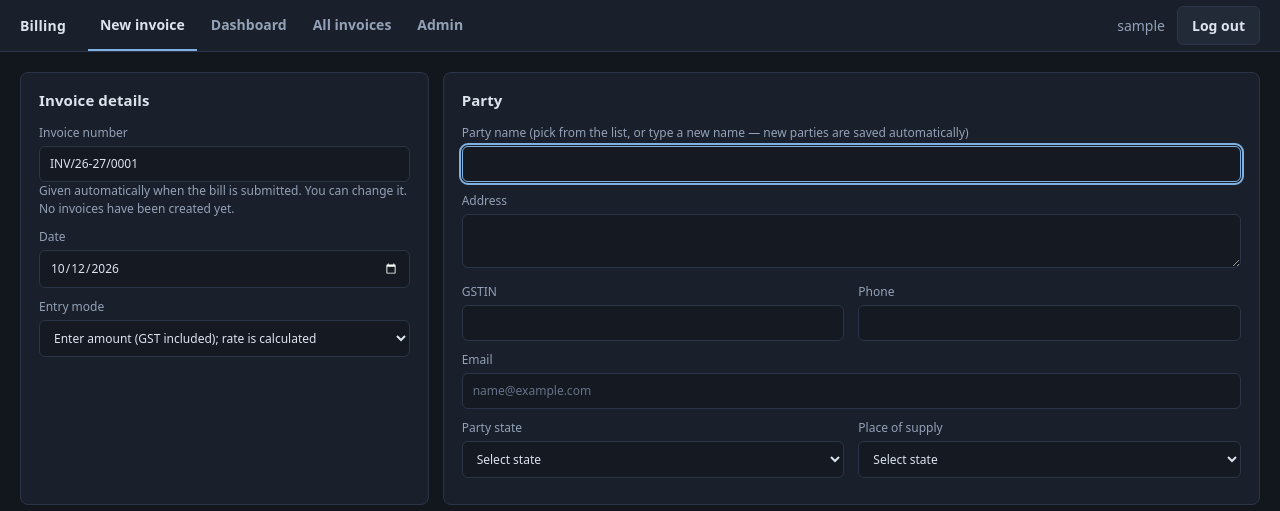
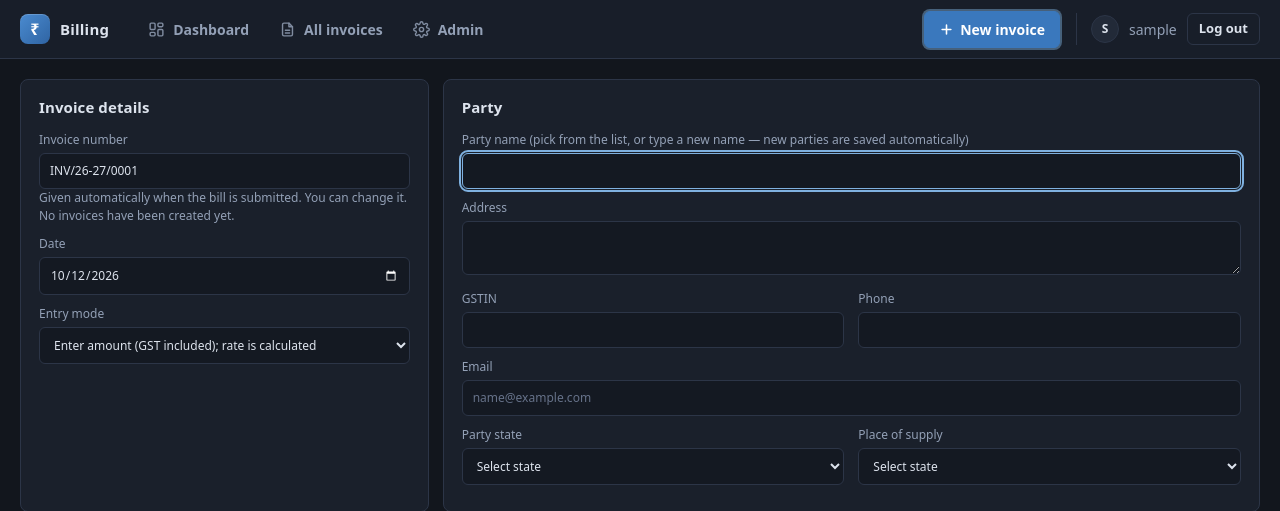
Before and after one commit to souravdas007123/Billing, a Django app: page /new/ in a window 1280 px wide. Shown: the top 511 px of the page. Run offline with Django 4.2, Linux system fonts and the light colour scheme; the visitor is signed in with stand-in values (Sample User, id 1); data comes from the database, SQL or seed files in the repository; data that the repository does not hold is empty.

Commit message:
Redesign the top navigation: sticky header, icon tabs, primary New invoice button
Co-Authored-By: Claude Sonnet 5.5 <noreply@anthropic.com>
Claude-Session: https://claude.ai/code/session_01HiLuxheTy3d6sPwmP5Lfkn

```diff
--- a/billing/templates/billing/base.html
+++ b/billing/templates/billing/base.html
@@ -41,25 +41,33 @@
   a:hover { text-decoration: underline; }
 
   header.top {
-    background: var(--surface);
+    position: sticky; top: 0; z-index: 20;
+    background: rgba(26, 32, 43, .92); backdrop-filter: blur(8px);
     border-bottom: 1px solid var(--line);
-    padding: 0 20px;
-    display: flex;
-    align-items: stretch;
-    gap: 4px;
-    height: 52px;
   }
-  header.top .brand { display: flex; align-items: center; margin-right: 18px; font-weight: 700; letter-spacing: .2px; color: var(--ink); }
+  header.top .bar { max-width: 1280px; margin: 0 auto; padding: 0 20px; height: 58px; display: flex; align-items: center; gap: 8px; }
+  header.top .brand { display: flex; align-items: center; gap: 10px; margin-right: 18px; font-weight: 700; font-size: 15px; letter-spacing: .2px; color: var(--ink); }
   header.top .brand:hover { text-decoration: none; }
-  header.top nav { display: flex; align-items: stretch; gap: 2px; }
-  header.top nav a {
-    display: flex; align-items: center; padding: 0 12px; color: var(--muted); font-weight: 600;
-    border-bottom: 2px solid transparent;
+  header.top .logo {
+    width: 30px; height: 30px; border-radius: 8px; display: grid; place-items: center; font-size: 16px; font-weight: 700;
+    background: linear-gradient(135deg, #4a8bd0, #2f64a3); color: #fff; box-shadow: 0 1px 0 rgba(255,255,255,.18) inset;
   }
-  header.top nav a:hover { color: var(--ink); text-decoration: none; }
-  header.top nav a.active { color: var(--ink); border-bottom-color: var(--accent); }
+  header.top nav { display: flex; align-items: center; gap: 4px; }
+  header.top nav a.tab {
+    display: flex; align-items: center; gap: 8px; padding: 7px 13px; border-radius: 8px;
+    color: var(--muted); font-weight: 600; transition: background .12s, color .12s;
+  }
+  header.top nav a.tab svg { width: 17px; height: 17px; flex: none; opacity: .85; }
+  header.top nav a.tab:hover { color: var(--ink); background: rgba(255, 255, 255, .05); text-decoration: none; }
+  header.top nav a.tab.active { color: var(--ink); background: var(--raised); box-shadow: 0 0 0 1px var(--line) inset; }
+  header.top nav a.tab.active svg { color: var(--accent); opacity: 1; }
   header.top .sp { flex: 1; }
-  header.top .who { display: flex; align-items: center; gap: 12px; color: var(--muted); }
+  header.top .new { display: inline-flex; align-items: center; gap: 6px; padding: 7px 14px; }
+  header.top .new svg { width: 15px; height: 15px; }
+  header.top .new.active { box-shadow: 0 0 0 2px rgba(127, 177, 224, .45); }
+  header.top .who { display: flex; align-items: center; gap: 10px; margin-left: 8px; padding-left: 14px; border-left: 1px solid var(--line); color: var(--muted); }
+  header.top .avatar { width: 28px; height: 28px; border-radius: 50%; display: grid; place-items: center; background: var(--raised); border: 1px solid var(--line); color: var(--ink); font-weight: 700; font-size: 12px; }
+  header.top .who button { padding: 5px 11px; font-size: 13px; font-weight: 600; background: transparent; }
   header.top form { margin: 0; }
 
   main { max-width: 1280px; margin: 0 auto; padding: 20px; }
@@ -97,9 +105,16 @@
   .badge.ok { color: var(--ok); border-color: rgba(130, 208, 166, .4); background: rgba(130, 208, 166, .08); }
   .badge.wait { color: var(--wait); border-color: rgba(232, 195, 106, .45); background: rgba(232, 195, 106, .08); }
 
+  @media (max-width: 860px) {
+    header.top .uname { display: none; }
+  }
   @media (max-width: 720px) {
-    header.top { flex-wrap: wrap; height: auto; padding: 6px 12px; }
-    header.top .sp { display: none; }
+    header.top .bar { height: auto; flex-wrap: wrap; padding: 8px 12px; row-gap: 8px; }
+    header.top .brand { margin-right: 0; }
+    header.top .sp { flex: 1; }
+    header.top nav { order: 3; width: 100%; overflow-x: auto; }
+    header.top nav a.tab { padding: 7px 11px; white-space: nowrap; }
+    header.top .who { margin-left: 0; padding-left: 10px; }
     main { padding: 14px 12px; }
   }
   @media print {
@@ -112,20 +127,25 @@
 <body>
 {% if user.is_authenticated %}
 {% with page=request.resolver_match.url_name %}
-<header class="top">
-  <a class="brand" href="{% url 'invoice_new' %}">Billing</a>
-  <nav>
-    <a href="{% url 'invoice_new' %}"{% if page == 'invoice_new' or page == 'invoice_edit' %} class="active"{% endif %}>New invoice</a>
-    <a href="{% url 'dashboard' %}"{% if page == 'dashboard' %} class="active"{% endif %}>Dashboard</a>
-    <a href="{% url 'invoice_list' %}"{% if page == 'invoice_list' or page == 'invoice_print' %} class="active"{% endif %}>All invoices</a>
-    <a href="{% url 'admin:index' %}">Admin</a>
+<header class="top"><div class="bar">
+  <a class="brand" href="{% url 'invoice_new' %}"><span class="logo" aria-hidden="true">&#8377;</span><span>Billing</span></a>
+  <nav aria-label="Main">
+    <a class="tab{% if page == 'dashboard' %} active{% endif %}" href="{% url 'dashboard' %}"{% if page == 'dashboard' %} aria-current="page"{% endif %}>
+      <svg viewBox="0 0 24 24" fill="none" stroke="currentColor" stroke-width="2" stroke-linecap="round" stroke-linejoin="round" aria-hidden="true"><rect x="3" y="3" width="7" height="9" rx="1.5"/><rect x="14" y="3" width="7" height="5" rx="1.5"/><rect x="14" y="12" width="7" height="9" rx="1.5"/><rect x="3" y="16" width="7" height="5" rx="1.5"/></svg>Dashboard</a>
+    <a class="tab{% if page == 'invoice_list' or page == 'invoice_print' %} active{% endif %}" href="{% url 'invoice_list' %}"{% if page == 'invoice_list' or page == 'invoice_print' %} aria-current="page"{% endif %}>
+      <svg viewBox="0 0 24 24" fill="none" stroke="currentColor" stroke-width="2" stroke-linecap="round" stroke-linejoin="round" aria-hidden="true"><path d="M14 3H7a2 2 0 0 0-2 2v14a2 2 0 0 0 2 2h10a2 2 0 0 0 2-2V8z"/><path d="M14 3v5h5"/><path d="M9 13h6M9 17h6"/></svg>All invoices</a>
+    <a class="tab" href="{% url 'admin:index' %}">
+      <svg viewBox="0 0 24 24" fill="none" stroke="currentColor" stroke-width="2" stroke-linecap="round" stroke-linejoin="round" aria-hidden="true"><circle cx="12" cy="12" r="3"/><path d="M19.4 15a1.7 1.7 0 0 0 .3 1.8l.1.1a2 2 0 1 1-2.8 2.8l-.1-.1a1.7 1.7 0 0 0-1.8-.3 1.7 1.7 0 0 0-1 1.5V21a2 2 0 1 1-4 0v-.1a1.7 1.7 0 0 0-1.1-1.5 1.7 1.7 0 0 0-1.8.3l-.1.1a2 2 0 1 1-2.8-2.8l.1-.1a1.7 1.7 0 0 0 .3-1.8 1.7 1.7 0 0 0-1.5-1H3a2 2 0 1 1 0-4h.1a1.7 1.7 0 0 0 1.5-1.1 1.7 1.7 0 0 0-.3-1.8l-.1-.1a2 2 0 1 1 2.8-2.8l.1.1a1.7 1.7 0 0 0 1.8.3H9a1.7 1.7 0 0 0 1-1.5V3a2 2 0 1 1 4 0v.1a1.7 1.7 0 0 0 1 1.5 1.7 1.7 0 0 0 1.8-.3l.1-.1a2 2 0 1 1 2.8 2.8l-.1.1a1.7 1.7 0 0 0-.3 1.8V9a1.7 1.7 0 0 0 1.5 1H21a2 2 0 1 1 0 4h-.1a1.7 1.7 0 0 0-1.5 1z"/></svg>Admin</a>
   </nav>
   <span class="sp"></span>
+  <a class="btn primary new{% if page == 'invoice_new' or page == 'invoice_edit' %} active{% endif %}" href="{% url 'invoice_new' %}">
+    <svg viewBox="0 0 24 24" fill="none" stroke="currentColor" stroke-width="2.5" stroke-linecap="round" aria-hidden="true"><path d="M12 5v14M5 12h14"/></svg>New invoice</a>
   <div class="who">
-    <span>{{ user.get_username }}</span>
+    <span class="avatar" aria-hidden="true">{{ user.get_username|first|upper }}</span>
+    <span class="uname">{{ user.get_username }}</span>
     <form method="post" action="{% url 'logout' %}">{% csrf_token %}<button type="submit">Log out</button></form>
   </div>
-</header>
+</div></header>
 {% endwith %}
 {% endif %}
 <main>{% block content %}{% endblock %}</main>
```
